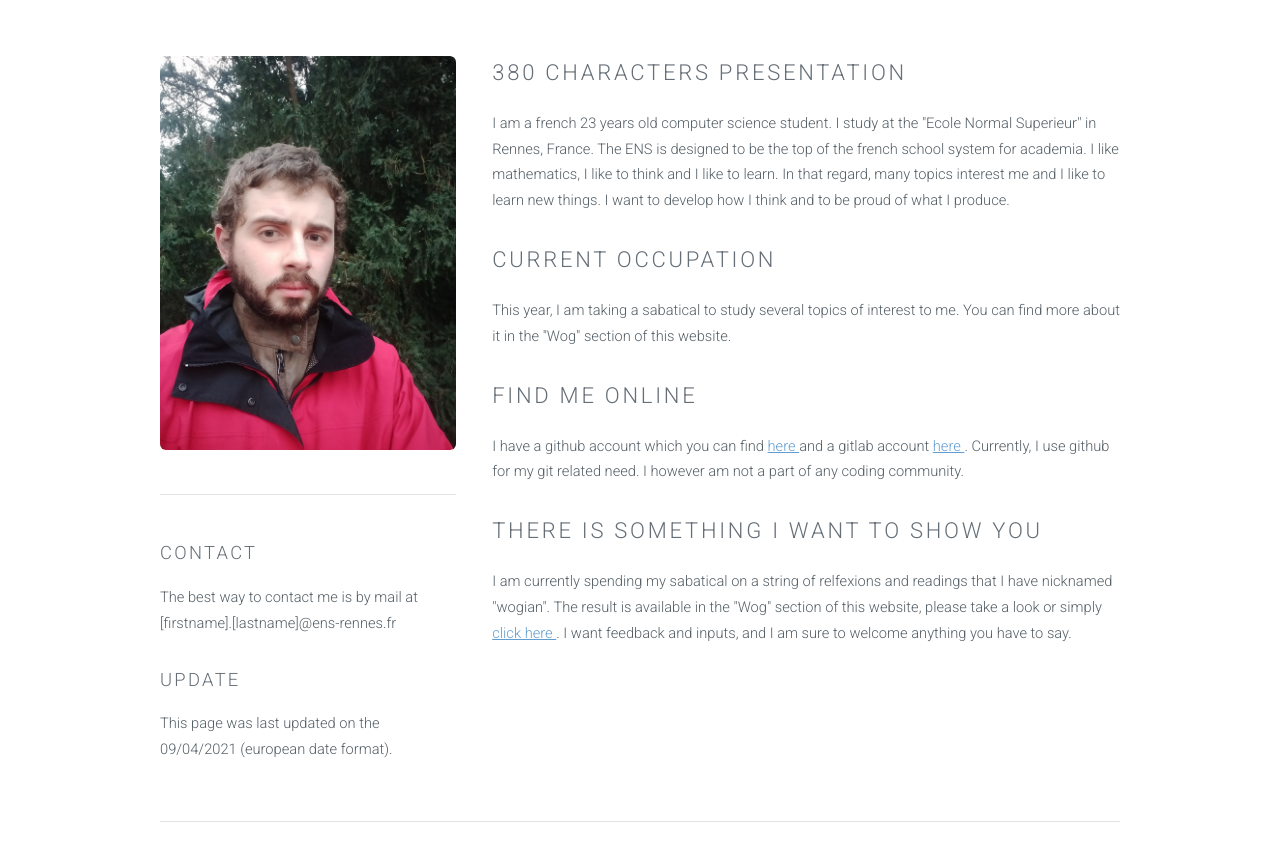
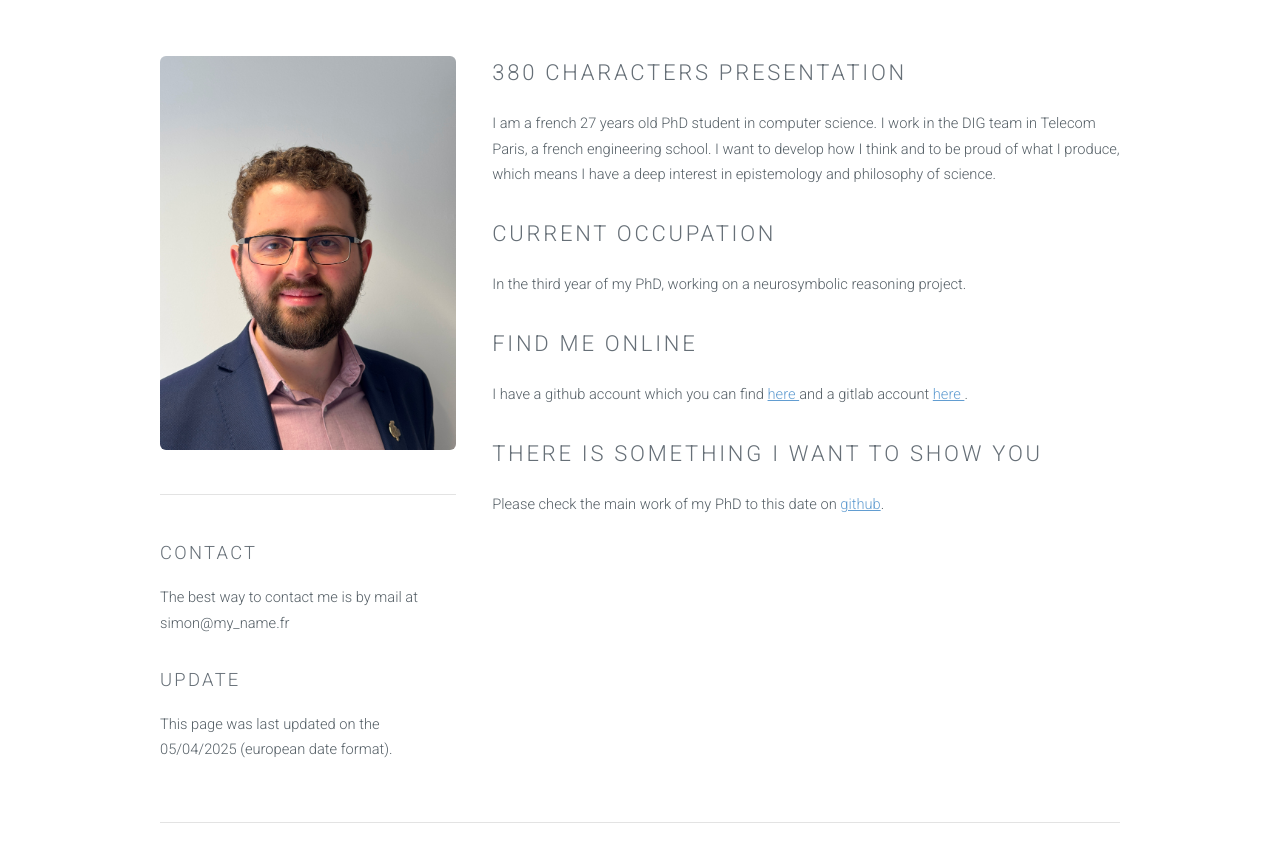
Before and after one commit to SCoumes/SCoumes.github.io, a plain HTML site: page index.html in a window 1280 px wide. Shown: the part 219-1080 px from the top of the page. Drawn offline with Linux system fonts and the light colour scheme.

Commit message:
Partial update

```diff
--- a/index.html
+++ b/index.html
@@ -45,19 +45,19 @@
 					<div class="row">
 						<div class="4u">
 							<section>
-									<a href="#" class="image fit"><img src="images/portrait.jpg" alt="" /></a>
+									<a href="#" class="image fit"><img src="images/portrait_2025.jpeg" alt="" /></a>
 							</section>
 							<hr />
 							<section>
 								<h3>Contact</h3>
 								<p>
-									The best way to contact me is by mail at [firstname].[lastname]@ens-rennes.fr
+									The best way to contact me is by mail at simon@my_name.fr
 								</p>
 							</section>
 							<section>
 								<h3>Update</h3>
 								<p>
-									 This page was last updated on the 09/04/2021 (european date format).
+									 This page was last updated on the 05/04/2025 (european date format).
 								</p>
 							</section>
 						</div>
@@ -65,31 +65,26 @@
 							<section>
 								<h2>380 characters presentation</h2>
 								<p>
-									I am a french 23 years old computer science student.
-									I study at the "Ecole Normal Superieur" in Rennes, France. The ENS is designed to be the top of the french school system for academia.
-									I like mathematics, I like to think and I like to learn. In that regard, many topics interest me and I like to learn new things.
-									I want to develop how I think and to be proud of what I produce.
+									I am a french 27 years old PhD student in computer science. I work in the DIG team in Telecom Paris, a french engineering school.
+									I want to develop how I think and to be proud of what I produce, which means I have a deep interest in epistemology and philosophy of science.
 								</p>
 							</section>
 							<section>
 								<h2> Current occupation</h2>
 								<p>
-									This year, I am taking a sabatical to study several topics of interest to me. You can find more about it in the "Wog" section of this website.
+									In the third year of my PhD, working on a neurosymbolic reasoning project.
 								</p>
 							</section>
 							<section>
 								<h2>Find me online</h2>
 								<p>
 									I have a github account which you can find <a href="https://github.com/SCoumes"> here </a> and a gitlab account <a href="https://gitlab.com/SCoumes"> here </a>.
-									Currently, I use github for my git related need. I however am not a part of any coding community.
 								</p>
 							</section>
 							<section>
 								<h2>There is something I want to show you</h2>
 								<p>
-									I am currently spending my sabatical on a string of relfexions and readings that I have nicknamed "wogian".
-									The result is available in the "Wog" section of this website, please take a look or simply <a href="wog.html"> click here </a>.
-									I want feedback and inputs, and I am sure to welcome anything you have to say.
+									Please check the main work of my PhD to this date on <a href="https://github.com/dig-team/Qiana"> github</a>.
 								</p>
 							</section>
 						</div>
```
Also changed, not shown: cv.html (+7 -5 lines), images/portrait_2025.jpeg (added).
